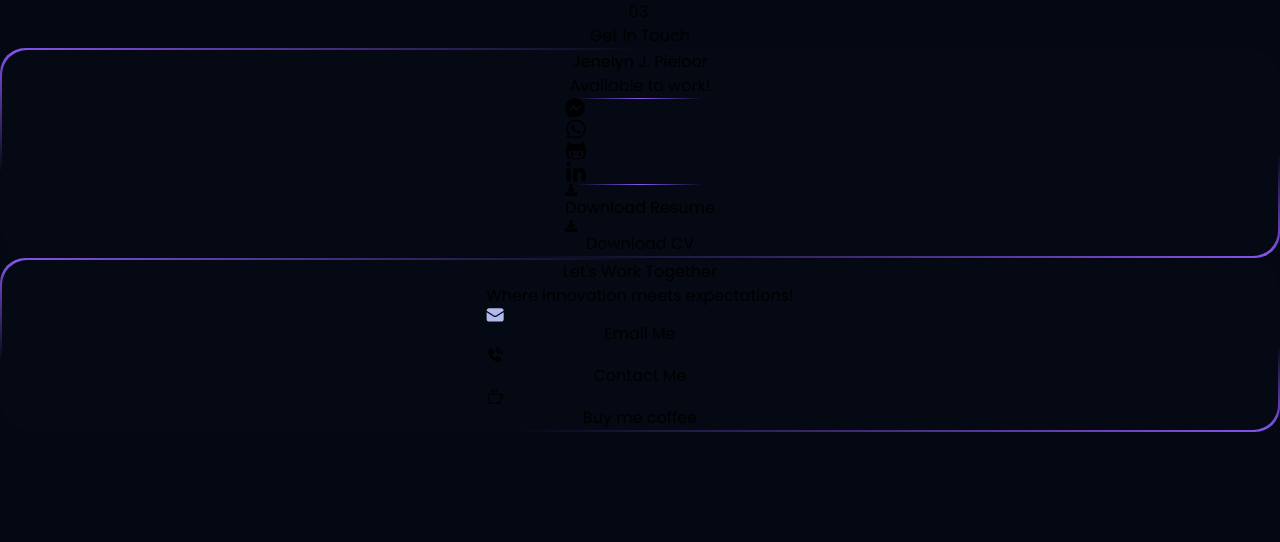
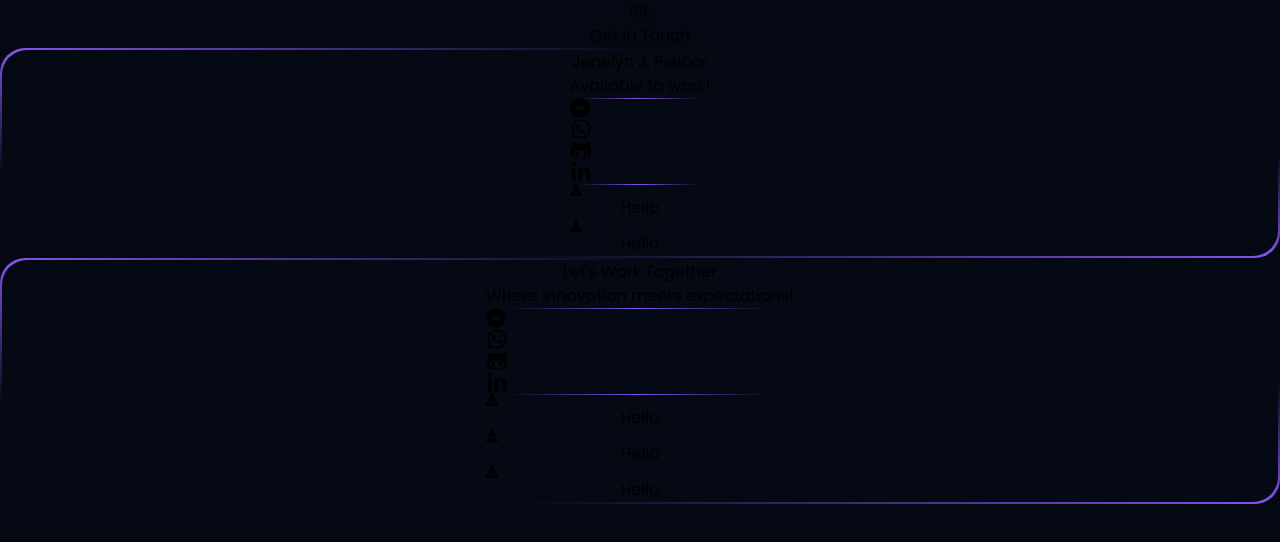
Before and after one commit to devJennyy/devjenny-portfolio, a React (Vite) app: page /contact-me in a window 1280 px wide. Shown: the top 542 px of the page. Built offline with nearby package versions, Linux system fonts and the light colour scheme.

Commit message:
Minor Changes

```diff
--- /dev/null
+++ b/src/components/ContactCard.tsx
@@ -0,0 +1,73 @@
+import {
+  FaFacebookMessenger,
+  FaWhatsapp,
+  FaGithubAlt,
+  FaLinkedinIn,
+  FaDownload,
+} from "react-icons/fa";
+
+interface Props {
+  avatarClassname: string;
+  cardPosition: string;
+  title: string;
+  subtitle: string;
+  socialLinksVisibility: string;
+  buttons: {
+    type: string;
+  }[],
+  buttonPosition: string;
+}
+
+const ContactCard = ({ avatarClassname, cardPosition, title, socialLinksVisibility, subtitle, buttons, buttonPosition}: Props) => {
+  return (
+    <div className={`flex gap-8 w-full h-[37.8rem] ${cardPosition}`}>
+      <div className="bg-[#000000]/15 w-full min-h-[27rem] rounded-xl gradient-project-style-two">
+        <div className="project-style-two relative bg-[url('/vectors/bg-circle-light.svg')] bg-no-repeat bg-[length:400px_390px] bg-[top_-12rem_left_-12rem]">
+          {/* Card Details*/}
+          <div className="flex flex-col h-full w-full">
+            <div className="flex flex-col justify-start items-center p-10 gap-7">
+              <div className={`flex rounded-full bg-[#161A42] ${avatarClassname}`}></div>
+              <div className="flex flex-col gap-1 text-[#B1BAED]">
+                <p className="text-[19px] font-medium">{title}</p>
+                <p className="text-[13px] font-light">{subtitle}</p>
+              </div>
+            </div>
+            {/* Social Links */}
+            <div className={`flex-col gap-5 ${socialLinksVisibility}`}>
+              <div className="gradient-border-double"></div>
+              <div className="flex justify-center items-center gap-10 text-[#B1BAED] px-[5rem]">
+                <a href="https://www.facebook.com/">
+                  <FaFacebookMessenger size={20} />
+                </a>
+                <a href="https://github.com/devJennyy">
+                  <FaWhatsapp size={22} />
+                </a>
+                <a href="https://github.com/devJennyy">
+                  <FaGithubAlt size={22} />
+                </a>
+                <a href="https://www.linkedin.com/in/jennypieloor/">
+                  <FaLinkedinIn size={22} />
+                </a>
+              </div>
+              <div className="gradient-border-double"></div>
+            </div>
+            {/* Download Links */}
+            <div className={`flex w-full gap-3 text-[12px] text-[#B1BAED] font-regular ${buttonPosition}`}>
+              {buttons?.map((buttonDirectory) => {
+                return (
+                  <div className="flex justify-center items-center w-full h-[3rem] bg-[#161A42] rounded-lg gap-2">
+                    <FaDownload size={12} />
+                    <p>{buttonDirectory.type}</p>
+                  </div>
+                );
+              })}
+            </div>
+          </div>
+        </div>
+      </div>
+      <div className="bg-[#212760]/20 w-full h-full rounded-xl"></div>
+    </div>
+  );
+};
+
+export default ContactCard;
--- a/src/pages/Contact.tsx
+++ b/src/pages/Contact.tsx
@@ -1,105 +1,63 @@
-import {
-  FaFacebookMessenger,
-  FaGithubAlt,
-  FaLinkedinIn,
-  FaWhatsapp,
-  FaDownload,
-} from "react-icons/fa";
+import ContactCard from "../components/ContactCard";
 import Header from "../components/Header";
-import { BiSolidPhoneCall } from "react-icons/bi";
-import { PiCoffee } from "react-icons/pi";
 
 const Contact = () => {
+  const getInTouch = [
+    {
+      avatarClassname: "w-[5.4rem] h-[5.4rem]",
+      cardPosition: "flex-col",
+      title: "Jenelyn J. Pieloor",
+      subtitle: "Available to work!",
+      socialLinksVisibility: "flex",
+      buttons: [
+        {
+          type: "Hello",
+        },
+        {
+          type: "Hello",
+        }
+      ],
+      buttonPosition: "flex mt-9 px-10",
+    },
+    {
+      avatarClassname: "w-[4rem] h-[4rem]",
+      cardPosition: "flex-col-reverse",
+      title: "Let's Work Together",
+      subtitle: "Where innovation meets expectations!",
+      socialLinksVisibility: "hidden",
+      buttons: [
+        {
+          type: "Hello",
+        },
+        {
+          type: "Hello",
+        },
+        {
+          type: "Hello",
+        }
+      ],
+      buttonPosition: "flex flex-col px-16 h-full",
+    },
+  ];
   return (
     <div className="flex max-w-[1536px] h-full mx-auto text-[#CCD6F6]">
       <div className="flex flex-col w-2/3 pl-[3.5rem] relative">
         <Header pageNumber={3} pageTitle={"Get In Touch"} />
 
         <div className="flex mt-12 pl-[4rem] gap-8">
-          <div className="flex flex-col gap-8 w-full h-[37.8rem]">
-            <div className="bg-[#000000]/15 w-full min-h-[27rem] rounded-xl gradient-project-style-two">
-              <div className="project-style-two relative bg-[url('/vectors/bg-circle-light.svg')] bg-no-repeat bg-[length:400px_390px] bg-[top_-12rem_left_-12rem]">
-                {/* Card Details*/}
-                <div className="flex flex-col h-full w-full">
-                  <div className="flex flex-col justify-start items-center p-10 gap-7">
-                    <div className="w-[5.4rem] h-[5.4rem] rounded-full bg-[#161A42]"></div>
-                    <div className="flex flex-col gap-1 text-[#B1BAED]">
-                      <p className="text-[19px] font-medium">
-                        Jenelyn J. Pieloor
-                      </p>
-                      <p className="text-[13px] font-light">
-                        Available to work!
-                      </p>
-                    </div>
-                  </div>
-                  {/* Social Links */}
-                  <div className="flex flex-col gap-5">
-                    <div className="gradient-border-double"></div>
-                    <div className="flex justify-center items-center gap-10 text-[#B1BAED] px-[5rem]">
-                      <FaFacebookMessenger size={20} />
-                      <FaWhatsapp size={22} />
-                      <FaGithubAlt size={22} />
-                      <FaLinkedinIn size={22} />
-                    </div>
-                    <div className="gradient-border-double"></div>
-                  </div>
-                  {/* Download Links */}
-                  <div className="flex w-full h-[3rem] gap-3 mt-9 px-10 text-[12px] text-[#B1BAED] font-regular">
-                    <div className="flex justify-center items-center w-full h-full bg-[#161A42] rounded-lg gap-2">
-                      <FaDownload size={12} />
-                      <p>Download Resume</p>
-                    </div>
-                    <div className="flex justify-center items-center w-full h-full bg-[#161A42] rounded-lg gap-2">
-                      <FaDownload size={12} />
-                      <p>Download CV</p>
-                    </div>
-                  </div>
-                </div>
-              </div>
-            </div>
-            <div className="bg-[#212760]/20 w-full h-full rounded-xl"></div>
-          </div>
-
-          {/* Project 02 */}
-          <div className="flex flex-col gap-8 w-full h-[37.8rem]">
-            <div className="bg-[#212760]/20 w-full h-full rounded-xl"></div>
-            <div className="bg-[#000000]/15 w-full min-h-[27rem] rounded-xl gradient-project-style-two">
-              <div className="project-style-two relative bg-[url('/vectors/bg-circle-light.svg')] bg-no-repeat bg-[length:400px_390px] bg-[top_-12rem_left_-12rem]">
-                {/* Card Details*/}
-                <div className="flex flex-col h-full w-full">
-                  <div className="flex flex-col justify-start items-center p-10 gap-7">
-                    <div className="w-[4rem] h-[4rem] rounded-full bg-[#161A42]"></div>
-                    <div className="flex flex-col gap-1 text-[#B1BAED] capitalize">
-                      <p className="text-[19px] font-medium">
-                        Let's Work Together
-                      </p>
-                      <p className="text-[13px] font-light">
-                        Where innovation meets expectations!
-                      </p>
-                    </div>
-                  </div>
-                  {/* Direct Buttons */}
-                  <div className="flex flex-col w-full h-full gap-3 px-16 text-[13px] text-[#B1BAED] font-regular capitalize">
-                    <div className="flex justify-center items-center w-full h-[3rem] bg-[#161A42] rounded-lg gap-2">
-                      <img
-                        src="/icons/email.svg"
-                        className="h-[12px] object-cover"
-                      />
-                      <p>Email Me</p>
-                    </div>
-                    <div className="flex justify-center items-center w-full h-[3rem] bg-[#161A42] rounded-lg gap-2">
-                      <BiSolidPhoneCall size={18} />
-                      <p>Contact Me</p>
-                    </div>
-                    <div className="flex justify-center items-center w-full h-[3rem] bg-[#161A42] rounded-lg gap-2">
-                      <PiCoffee size={18} className="mb-1" />
-                      <p>Buy me coffee</p>
-                    </div>
-                  </div>
-                </div>
-              </div>
-            </div>
-          </div>
+          {getInTouch?.map((contactInfo) => {
+            return (
+              <ContactCard
+                avatarClassname={contactInfo.avatarClassname}
+                cardPosition={contactInfo.cardPosition}
+                title={contactInfo.title}
+                subtitle={contactInfo.subtitle}
+                socialLinksVisibility={contactInfo.socialLinksVisibility}
+                buttonPosition={contactInfo.buttonPosition}
+                buttons={contactInfo.buttons}
+              />
+            );
+          })}
         </div>
       </div>
 
```
